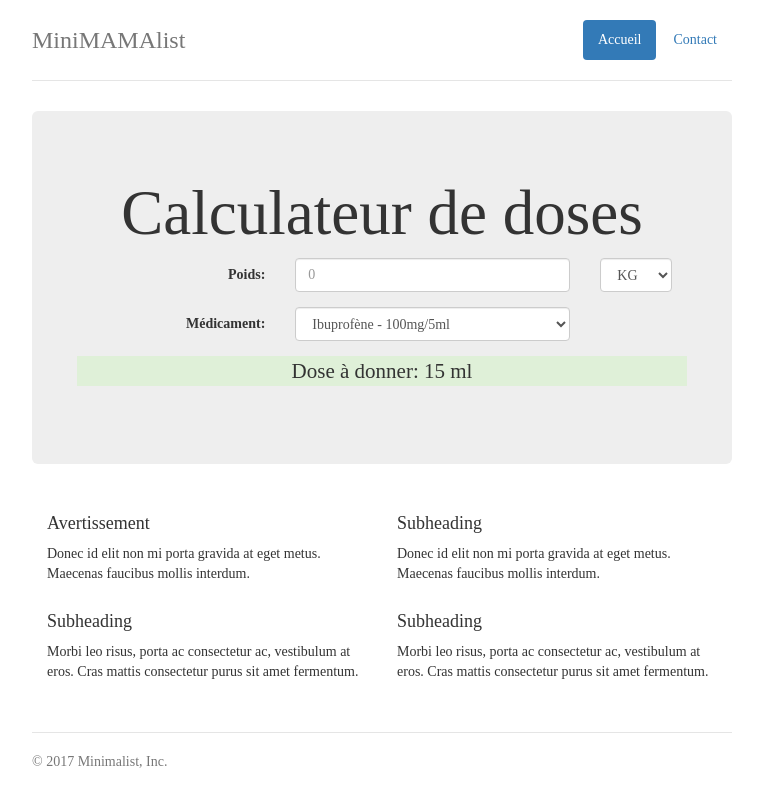
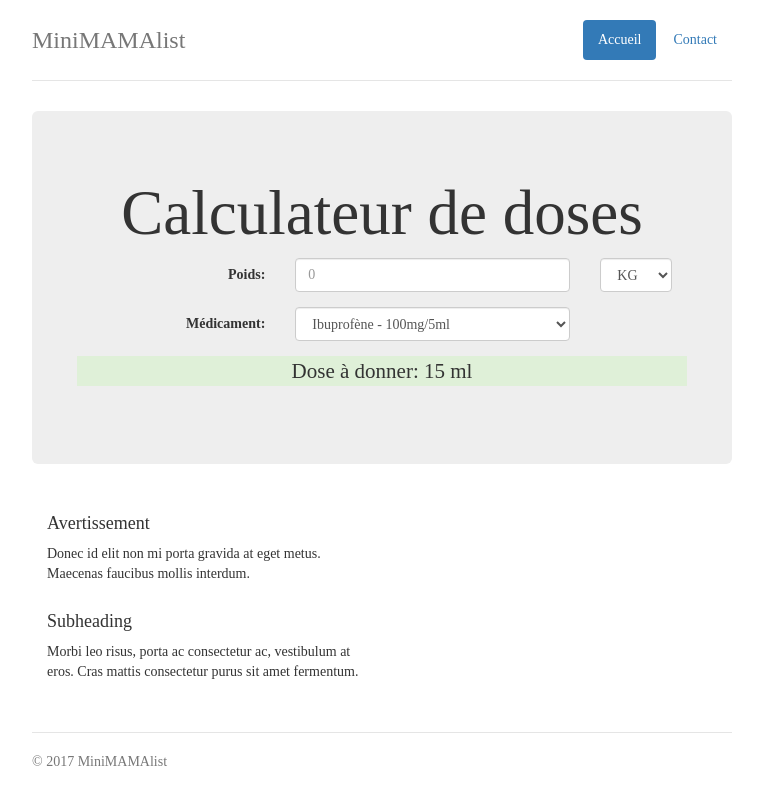
Before and after one commit to patrickboutin/patrickboutin.github.io, a Jekyll site: the page index.html, which Jekyll copies as it is, in a window 1280 px wide. Shown: the top 807 px of the page, without its empty margins (258-1021 px from the left). Built offline with Jekyll 4.4.1, drawn with Linux system fonts in a browser that asks for light colours.

Commit message:
Enlever subheaders

```diff
--- a/index.html
+++ b/index.html
@@ -78,19 +78,10 @@
           <p>Morbi leo risus, porta ac consectetur ac, vestibulum at eros. Cras mattis consectetur purus sit amet fermentum.</p>
 
         </div>
-
-        <div class="col-lg-6">
-          <h4>Subheading</h4>
-          <p>Donec id elit non mi porta gravida at eget metus. Maecenas faucibus mollis interdum.</p>
-
-          <h4>Subheading</h4>
-          <p>Morbi leo risus, porta ac consectetur ac, vestibulum at eros. Cras mattis consectetur purus sit amet fermentum.</p>
-
-        </div>
       </div>
 
       <footer class="footer">
-        <p>&copy; 2017 Minimalist, Inc.</p>
+        <p>&copy; 2017 MiniMAMAlist</p>
       </footer>
 
     </div> <!-- /container -->
```
